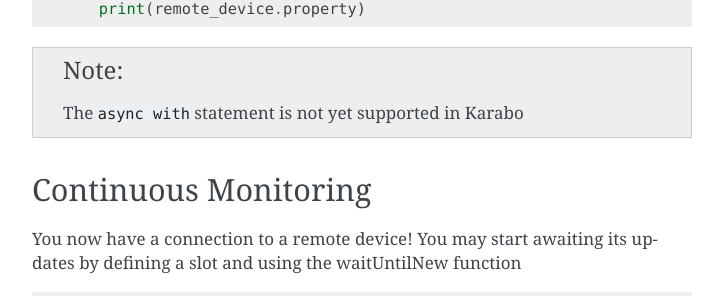
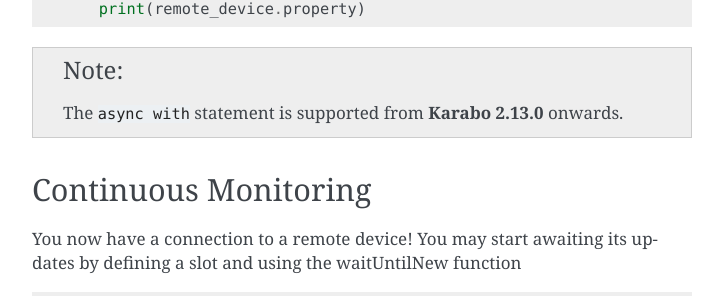
Before and after one commit to European-XFEL/howToMiddlelayer, a Sphinx documentation site: the page built from source/chap2/monitor_control_proxies.rst, in a window 1280 px wide and 900 px high, scrolled down 945 px. Shown: the part 159-455 px from the top of the window, without its empty margins (388-1111 px from the left). Built offline with Sphinx 7.4.7, drawn with Linux system fonts in a browser that asks for light colours.

Commit message:
Async with support message

```diff
--- a/source/chap2/monitor_control_proxies.rst
+++ b/source/chap2/monitor_control_proxies.rst
@@ -58,7 +58,9 @@ be used:
         print(remote_device.property)
 
 .. note::
-    The ``async with`` statement is not yet supported in Karabo
+
+    The ``async with`` statement is supported from **Karabo 2.13.0** onwards.
+
 
 Continuous Monitoring
 +++++++++++++++++++++
```
